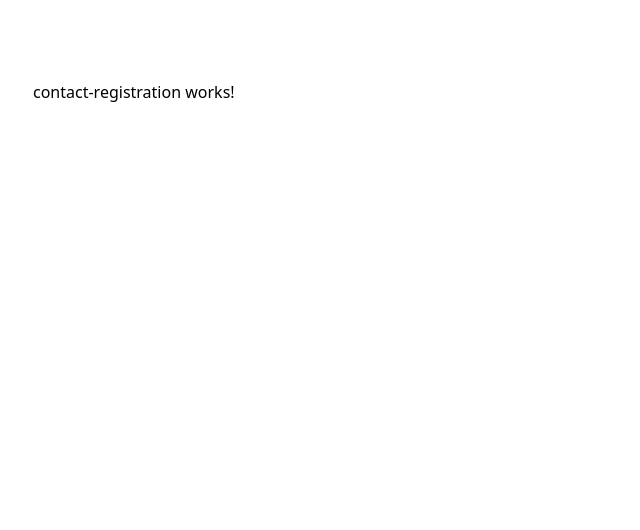
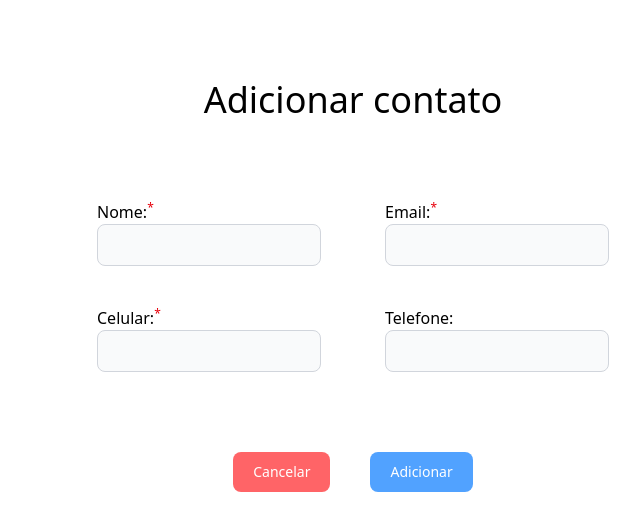
Before and after one commit to LucaDRF/agenda-telefonica-client, an Angular app: page /register in a window 1280 px wide. Shown: the top 530 px of the page, without its empty margins (287-927 px from the left). Built offline with nearby package versions, Linux system fonts and the light colour scheme.

Commit message:
added contact registration component

```diff
--- a/src/app/components/contact-registration/contact-registration.component.html
+++ b/src/app/components/contact-registration/contact-registration.component.html
@@ -1 +1,51 @@
-<p>contact-registration works!</p>
+<div class="flex flex-col gap-20">
+  <h1 class="self-center text-4xl">Adicionar contato</h1>
+  <div class="flex justify-center" *ngIf="isLoadingRegistration">
+    <img src="assets/gifs/loading.webp" width="50">
+  </div>
+  <form [formGroup]="contactForm" (ngSubmit)="onSubmit()" *ngIf="!isLoadingRegistration">
+    <div class="flex flex-col gap-20">
+      <div class="flex flex-col gap-10">
+        <div class="flex w-full justify-evenly">
+          <div class="flex flex-col">
+            <div class="flex">
+              <label for="name">Nome:</label>
+              <span class="text-xs text-red-600">*</span>
+            </div>
+            <input formControlName="name" type="text" id="name" class="bg-gray-50 border border-gray-300 text-gray-900 text-sm rounded-lg focus:ring-blue-500 focus:border-blue-500 block w-full p-2.5" required />
+            <p *ngIf="hasSubmitted && contactForm.get('name')?.errors && contactForm.get('name')?.errors!['required']" class="text-xs text-red-600">Nome é obrigatório</p>
+          </div>
+          <div class="flex flex-col">
+            <div class="flex">
+              <label for="email">Email:</label>
+              <span class="text-xs text-red-600">*</span>
+            </div>
+            <input formControlName="email" type="text" id="email" class="bg-gray-50 border border-gray-300 text-gray-900 text-sm rounded-lg focus:ring-blue-500 focus:border-blue-500 block w-full p-2.5" required />
+            <p *ngIf="hasSubmitted && contactForm.get('email')?.errors && contactForm.get('email')?.errors!['required']" class="text-xs text-red-600">Email é obrigatório</p>
+          </div>
+        </div>
+        <div class="flex w-full justify-evenly">
+          <div class="flex flex-col">
+            <div class="flex">
+              <label for="cellPhone">Celular:</label>
+              <span class="text-xs text-red-600">*</span>
+            </div>
+            <input formControlName="cellPhone" [maxLength]="11" [minLength]="11"  type="text" id="cellPhone" class="bg-gray-50 border border-gray-300 text-gray-900 text-sm rounded-lg focus:ring-blue-500 focus:border-blue-500 block w-full p-2.5" required />
+            <p *ngIf="hasSubmitted && contactForm.get('cellPhone')?.errors && contactForm.get('cellPhone')?.errors!['required']" class="text-xs text-red-600">Celular é obrigatório</p>
+            <p *ngIf="hasSubmitted && contactForm.get('cellPhone')?.errors && contactForm.get('cellPhone')?.errors!['minlength']" class="text-xs text-red-600">Celular deve ter 11 caracteres</p>
+            <p *ngIf="phoneAlreadyExists" class="text-xs text-red-600">Celular já foi cadastrado</p>
+          </div>
+          <div class="flex flex-col">
+            <label for="telephone">Telefone:</label>
+            <input formControlName="telephone" [maxLength]="10" [minLength]="10" type="text" id="telephone" class="bg-gray-50 border border-gray-300 text-gray-900 text-sm rounded-lg focus:ring-blue-500 focus:border-blue-500 block w-full p-2.5" />
+            <p *ngIf="hasSubmitted && contactForm.get('telephone')?.errors && contactForm.get('telephone')?.errors!['minlength']" class="text-xs text-red-600">Telefone deve ter 10 caracteres</p>
+          </div>
+        </div>
+      </div>
+      <div class="flex justify-center gap-10">
+        <button (click)="cancelRegistration()" type="submit" class="self-center cursor-pointer submit-button text-white bg-red-400 hover:bg-red-800 focus:ring-4 focus:outline-none focus:ring-blue-300 font-medium rounded-lg text-sm px-5 py-2.5 text-center">Cancelar</button>
+        <button  type="submit" class="self-center cursor-pointer submit-button text-white bg-blue-400 hover:bg-blue-800 focus:ring-4 focus:outline-none focus:ring-blue-300 font-medium rounded-lg text-sm px-5 py-2.5 text-center">Adicionar</button>
+      </div>
+    </div>
+  </form>
+</div>
--- a/src/app/components/contact-registration/contact-registration.component.ts
+++ b/src/app/components/contact-registration/contact-registration.component.ts
@@ -1,11 +1,53 @@
 import { Component } from '@angular/core';
+import { FormControl, FormGroup, ReactiveFormsModule, Validators } from '@angular/forms';
+import { ContactService } from '../../services/contact.service';
+import { Router } from '@angular/router';
+import { NgIf } from '@angular/common';
+import { ContactForm } from '../../models/contact-form.model';
 
 @Component({
   selector: 'app-contact-registration',
-  imports: [],
+  imports: [ReactiveFormsModule, NgIf],
   templateUrl: './contact-registration.component.html',
   styleUrl: './contact-registration.component.css'
 })
 export class ContactRegistrationComponent {
+  public contactForm = new FormGroup({
+    name: new FormControl('', Validators.required),
+    email: new FormControl('', [Validators.required, Validators.email]),
+    cellPhone: new FormControl('', [Validators.maxLength(11), Validators.minLength(11)]),
+    telephone: new FormControl('', [Validators.maxLength(10), Validators.minLength(10)])
+  });
+  public hasSubmitted = false;
+  public isLoadingRegistration = false;
+  public phoneAlreadyExists = false;
 
+  constructor(public contactService: ContactService, public router: Router) { }
+
+  public onSubmit() {
+    this.hasSubmitted = true;
+
+    if (this.contactForm.invalid) {
+      return;
+    }
+
+    this.isLoadingRegistration = true;
+
+    this.contactService.createContact(this.contactForm.value as ContactForm).subscribe({
+      next: () => {
+        this.isLoadingRegistration = true;
+        this.router.navigate(['/home']);
+      }, error: ({ error }) => {
+        if (error === 'Celular já utilizado') {
+          this.phoneAlreadyExists = true;
+        }
+
+        this.isLoadingRegistration = false;
+      }
+    });
+  }
+
+  public cancelRegistration() {
+    this.router.navigate(['/home']);
+  }
 }
```
